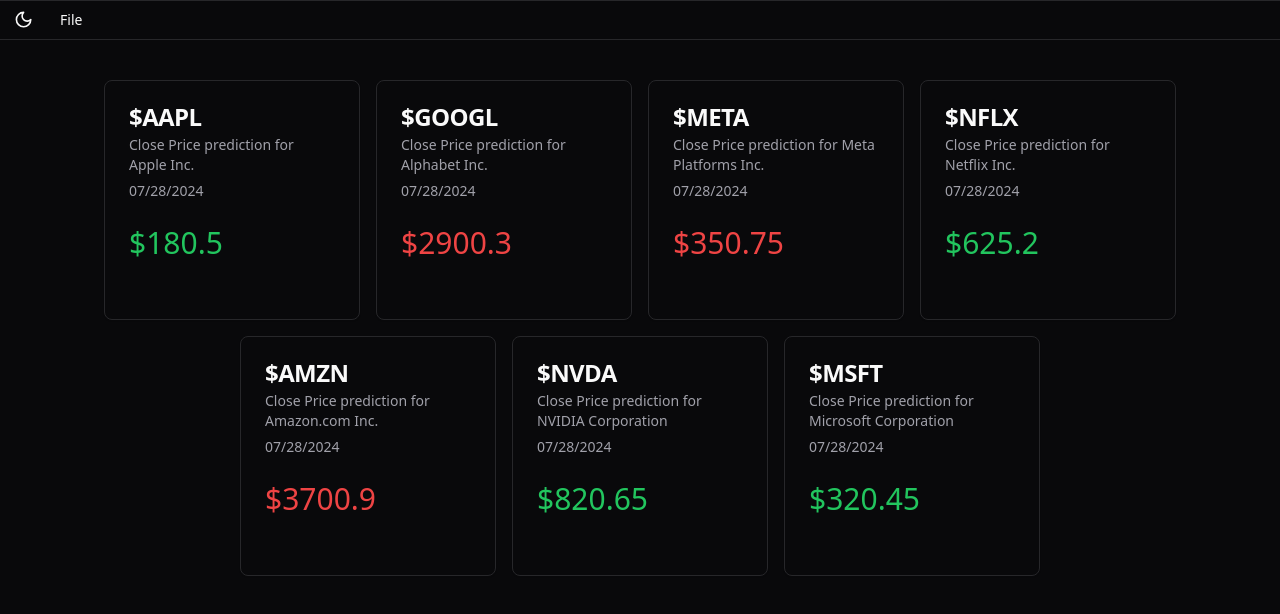
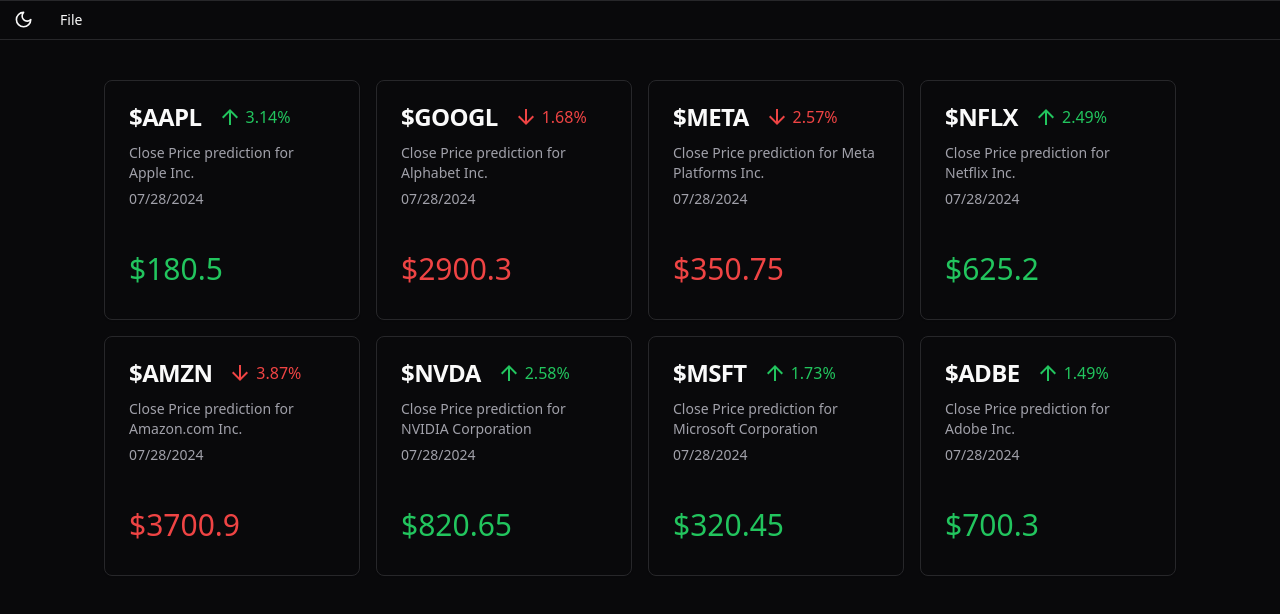
Before and after one commit to jbrijs/faang-finance-frontend, a React (Vite) app: page / in a window 1280 px wide. Shown: the top 614 px of the page. Built offline with nearby package versions, Linux system fonts and the light colour scheme.

Commit message:
prediction-card

```diff
--- a/package.json
+++ b/package.json
@@ -10,6 +10,10 @@
     "preview": "vite preview"
   },
   "dependencies": {
+    "@emotion/react": "^11.13.0",
+    "@emotion/styled": "^11.13.0",
+    "@mui/icons-material": "^5.16.5",
+    "@mui/material": "^5.16.5",
     "@radix-ui/react-dropdown-menu": "^2.1.1",
     "@radix-ui/react-menubar": "^1.1.1",
     "@radix-ui/react-slot": "^1.1.0",
--- a/src/components/prediction-card.tsx
+++ b/src/components/prediction-card.tsx
@@ -1,36 +1,93 @@
-import React, { FC } from 'react'
-import { Card, CardContent, CardDescription, CardHeader, CardTitle } from './ui/card'
+import React, { FC, useState } from "react";
+import {
+  Card,
+  CardContent,
+  CardDescription,
+  CardHeader,
+  CardTitle,
+} from "./ui/card";
+import ArrowUpwardIcon from "@mui/icons-material/ArrowUpward";
+import ArrowDownwardIcon from "@mui/icons-material/ArrowDownward";
+import { space } from "postcss/lib/list";
 
 export interface PredictionCardProps {
-    ticker: string;
-    companyName: string;
-    prediction: number;
-    previous_close: number;
+  ticker: string;
+  companyName: string;
+  prediction: number;
+  previous_close: number;
+}
+
+interface PredictionCardState {
+  percent_view: boolean;
 }
 
 const PredictionCard: FC<PredictionCardProps> = (props) => {
-    const {ticker, companyName, prediction, previous_close} = props
+  const { ticker, companyName, prediction, previous_close } = props;
+  const isUp = prediction > previous_close;
+  const [state, setState] = useState<PredictionCardState>({
+    percent_view: true,
+  });
+
+  const handleDeltaClick = () => {
+    setState((prev) => ({ percent_view: !prev.percent_view }));
+  };
+
+  const delta = Math.abs(prediction - previous_close)
+  const deltaPercent = (delta / previous_close) * 100
+
   return (
     <>
-    <Card className="w-1/5 h-60">
+      <Card className="w-1/5 h-60 relative">
         <CardHeader>
-          <CardTitle>${ticker}</CardTitle>
+          <div className="flex flex-dol mb-2" >
+            <CardTitle>${ticker} </CardTitle>
+            {isUp ? (
+              <div className="flex flex-row gap-1 cursor-pointer" onClick={handleDeltaClick}>
+                <ArrowUpwardIcon className="ml-4 text-green-500" />
+                {state.percent_view ? (
+                  <p className="text-md text-green-500">
+                    {deltaPercent.toFixed(2)}%
+                  </p>
+                ) : (
+                  <p className="text-md text-green-500">
+                    ${delta.toFixed(2)}
+                  </p>
+                )}
+              </div>
+            ) : (
+              <div className="flex flex-row gap-1 cursor-pointer" onClick={handleDeltaClick}>
+                <ArrowDownwardIcon className="ml-4 text-red-500" />
+                {state.percent_view ? (
+                  <p className="text-md text-red-500">
+                    {deltaPercent.toFixed(2)}%
+                  </p>
+                ) : (
+                  <p className="text-md text-red-500">
+                    ${delta.toFixed(2)}
+                  </p>
+                )}
+              </div>
+            )}
+          </div>
           <CardDescription>
             Close Price prediction for {companyName}
           </CardDescription>
-          <CardDescription>
-            07/28/2024
-          </CardDescription>
+          <CardDescription>07/28/2024</CardDescription>
         </CardHeader>
         <CardContent>
-            <div>
-                <p className={prediction > previous_close ? "text-3xl text-green-500" : "text-3xl text-red-500"}>${prediction}</p>
-                <span></span>
-            </div>
+          <div className="flex items-end absolute bottom-8">
+            <p
+              className={
+                isUp ? "text-3xl text-green-500" : "text-3xl text-red-500"
+              }
+            >
+              ${prediction}
+            </p>
+          </div>
         </CardContent>
       </Card>
     </>
-  )
-}
+  );
+};
 
 export default PredictionCard;
--- a/src/utils.ts
+++ b/src/utils.ts
@@ -44,4 +44,10 @@
         prediction: 320.45,
         previous_close: 315.00,
     },
+    {
+        ticker: "ADBE",
+        companyName: "Adobe Inc.",
+        prediction: 700.30,
+        previous_close: 690.00,
+    },
 ];
```
Also changed, not shown: 1 other file (tests, documents, lock files or other folders).
